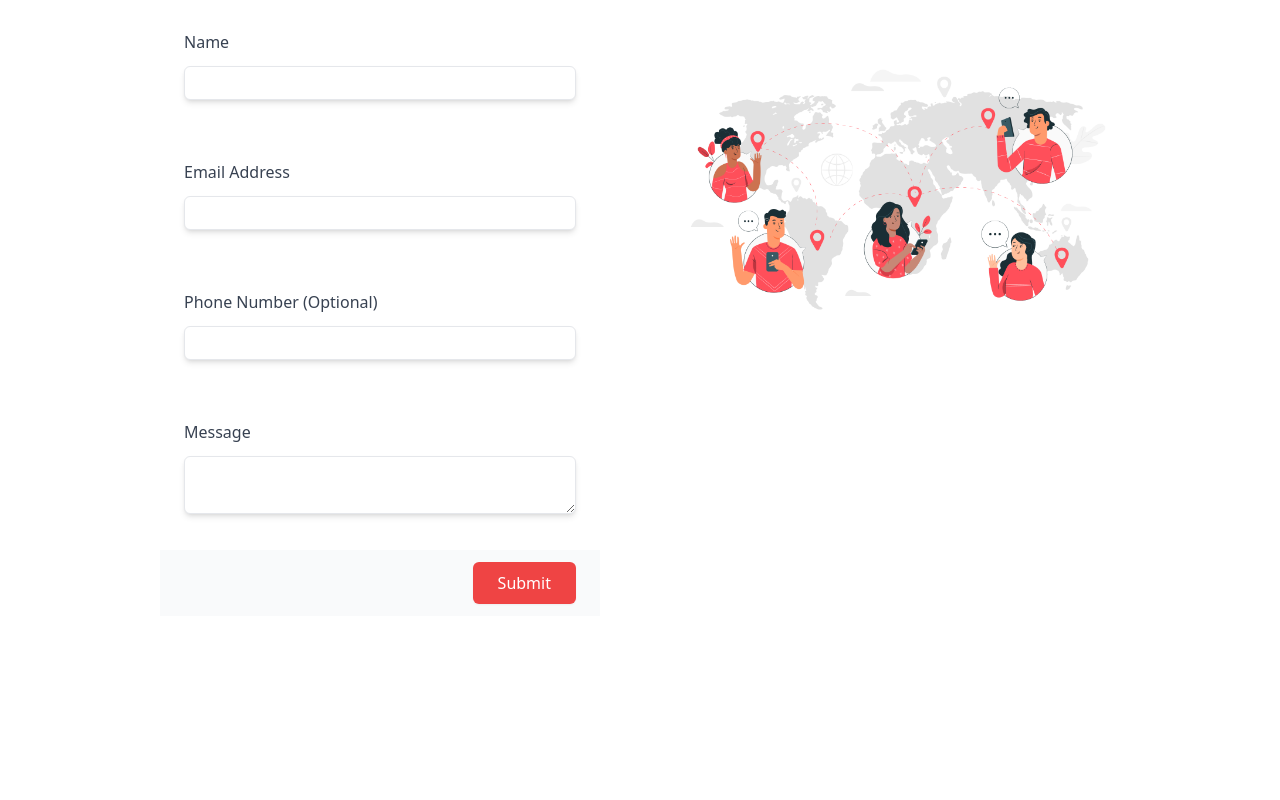
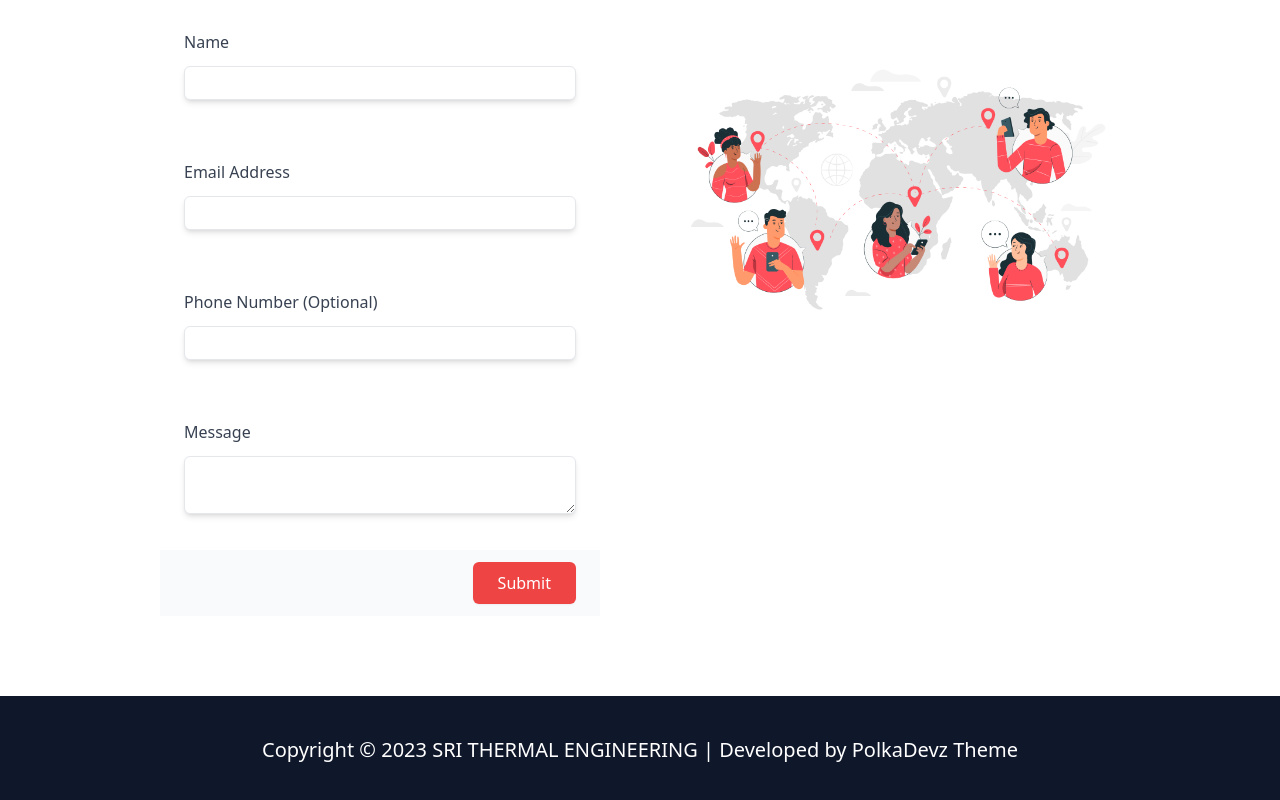
Before and after one commit to R3CLASH/srithermal-website, a Next.js app: page / in a window 1280 px wide. Shown: the part 3055-3855 px from the top of the page. Before the commit the page ends 3751 px from the top, so only its background shows below. Built offline with nearby package versions, Linux system fonts and the light colour scheme.

Commit message:
After footer

```diff
--- /dev/null
+++ b/src/components/Footer/Footer.js
@@ -0,0 +1,11 @@
+import React from "react";
+
+function Footer() {
+  return (
+    <div className="w-full text-center bg-slate-900 text-white lg:py-10 lg:text-xl text-base py-5">
+      Copyright © 2023 SRI THERMAL ENGINEERING | Developed by PolkaDevz Theme
+    </div>
+  );
+}
+
+export default Footer;
--- a/src/pages/_app.js
+++ b/src/pages/_app.js
@@ -1,3 +1,4 @@
+import Footer from "@/components/Footer/Footer";
 import Navbar from "@/components/Navbar/Navbar";
 import "@/styles/globals.css";
 
@@ -6,6 +7,7 @@ export default function App({ Component, pageProps }) {
     <>
       <Navbar />
       <Component {...pageProps} />
+      <Footer />
     </>
   );
 }
```
